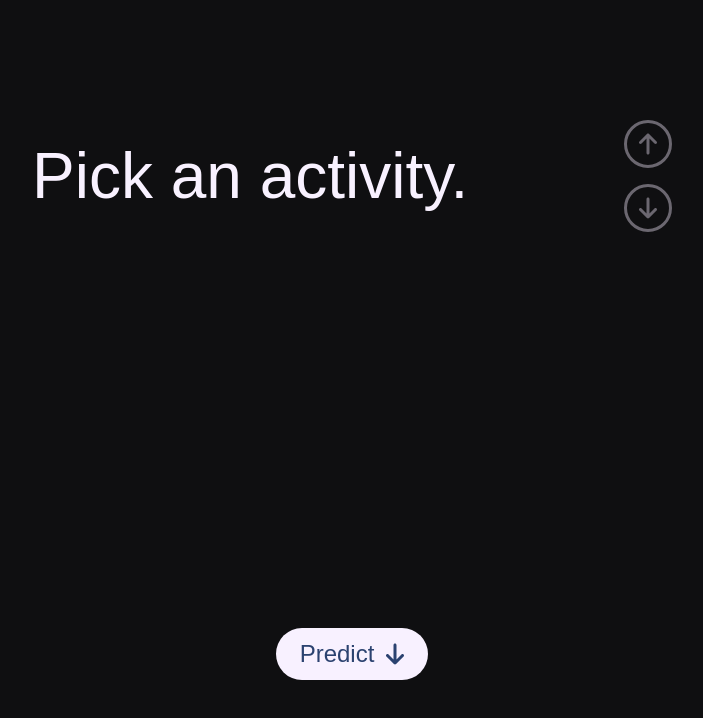
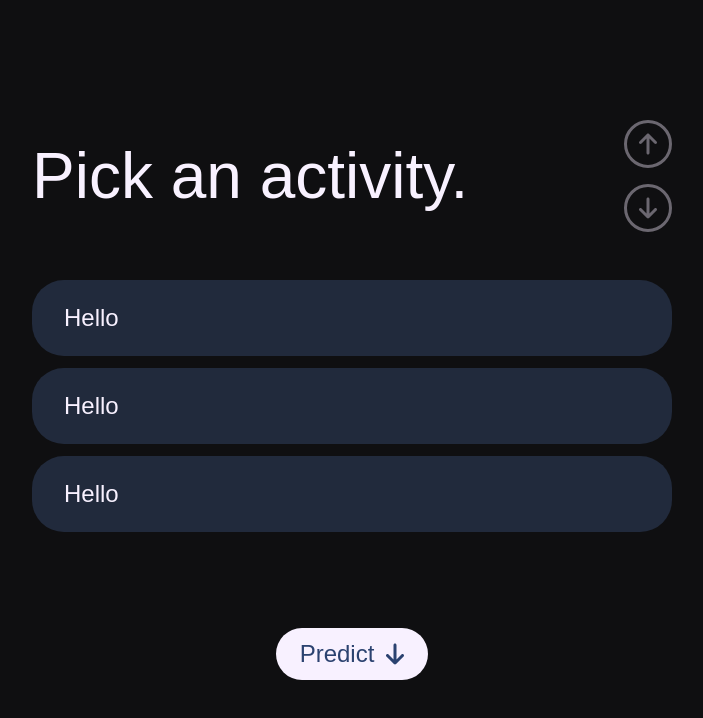
Before and after one commit to dzbarcea/a-simple-follow-through-app, a React (Create React App) app: page /pick-an-activity in a window 1280 px wide. Shown: the top 718 px of the page, without its empty margins (288-991 px from the left). Built offline with nearby package versions, Linux system fonts and the light colour scheme; a web font is replaced by a local one.

Commit message:
Created ActivitySelector component with multiple selection options

```diff
--- /dev/null
+++ b/src/atoms/Select/Select.css
@@ -0,0 +1,9 @@
+.select {
+    display: flex;
+
+    width: 100%;
+    padding: 1.5rem 2rem;
+    border-radius: 2rem;
+
+    background: var(--primary-dark);
+}
--- /dev/null
+++ b/src/atoms/Select/Select.tsx
@@ -0,0 +1,16 @@
+import React from 'react';
+import './Select.css';
+
+interface SelectProps {
+    children?: React.ReactNode;
+}
+
+const Select = ({ children }: SelectProps) => {
+    return (
+        <button className='select'>
+            {children}
+        </button>
+    );
+}
+
+export default Select;
--- a/src/common-styles.css
+++ b/src/common-styles.css
@@ -17,6 +17,7 @@
 }
 
 h1,h2,h3,h4,h5,h6,p,button,a {
+    font-weight: 400;
     color: var(--text-main);
     font-family: 'Gabarito', sans-serif;
 }
@@ -30,6 +31,7 @@ h2 {
 }
 
 p,a,button {
+
     font-size: 1.5rem;
 }
 
@@ -48,6 +50,7 @@ p,a,button {
     flex-direction: column;
     align-items: center;
     justify-content: space-between;
+    gap: 3rem;
 
     height: 100%;
     width: 50%;
--- /dev/null
+++ b/src/components/ActivitySelector/ActivitySelector.css
@@ -0,0 +1,10 @@
+.activity-selector {
+    display: flex;
+    flex-direction: column;
+    align-items: center;
+    justify-content: start;
+    gap: 0.75rem;
+
+    flex: 1;
+    width: 100%;
+}
--- /dev/null
+++ b/src/components/ActivitySelector/ActivitySelector.tsx
@@ -0,0 +1,19 @@
+import React from 'react';
+import './ActivitySelector.css';
+import Select from '../../atoms/Select/Select';
+
+interface ActivitySelectorProps {
+
+}
+
+const ActivitySelector = (props: ActivitySelectorProps) => {
+    return (
+        <div className='activity-selector'>
+            <Select>Hello</Select>
+            <Select>Hello</Select>
+            <Select>Hello</Select>
+        </div>
+    );
+}
+
+export default ActivitySelector;
--- a/src/pages/PickActivity.tsx
+++ b/src/pages/PickActivity.tsx
@@ -1,6 +1,7 @@
 import React from 'react';
 import Header from '../atoms/Header/Header';
 import Button from '../atoms/Button/Button';
+import ActivitySelector from '../components/ActivitySelector/ActivitySelector';
 
 interface PickActivityProps {
 
@@ -9,8 +10,11 @@ interface PickActivityProps {
 const PickActivity = (props: PickActivityProps) => {
     return (
         <>
-            <Header title='Pick an activity.' subtitle='Some subtitle'/>
-            <Button text='Predict' status='active'/>
+            <Header title='Pick an activity.' subtitle='Some subtitle' />
+
+            <ActivitySelector />
+
+            <Button text='Predict' status='active' />
         </>
     );
 }
```
